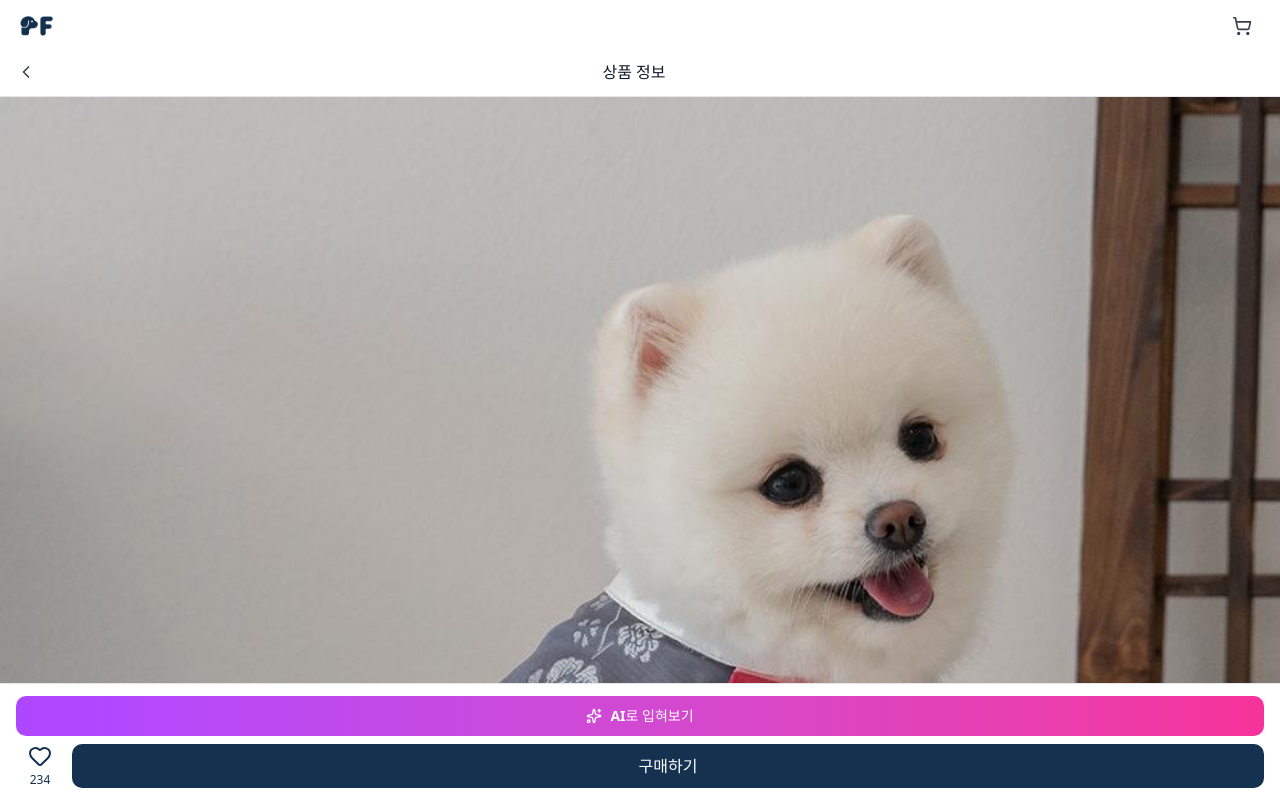
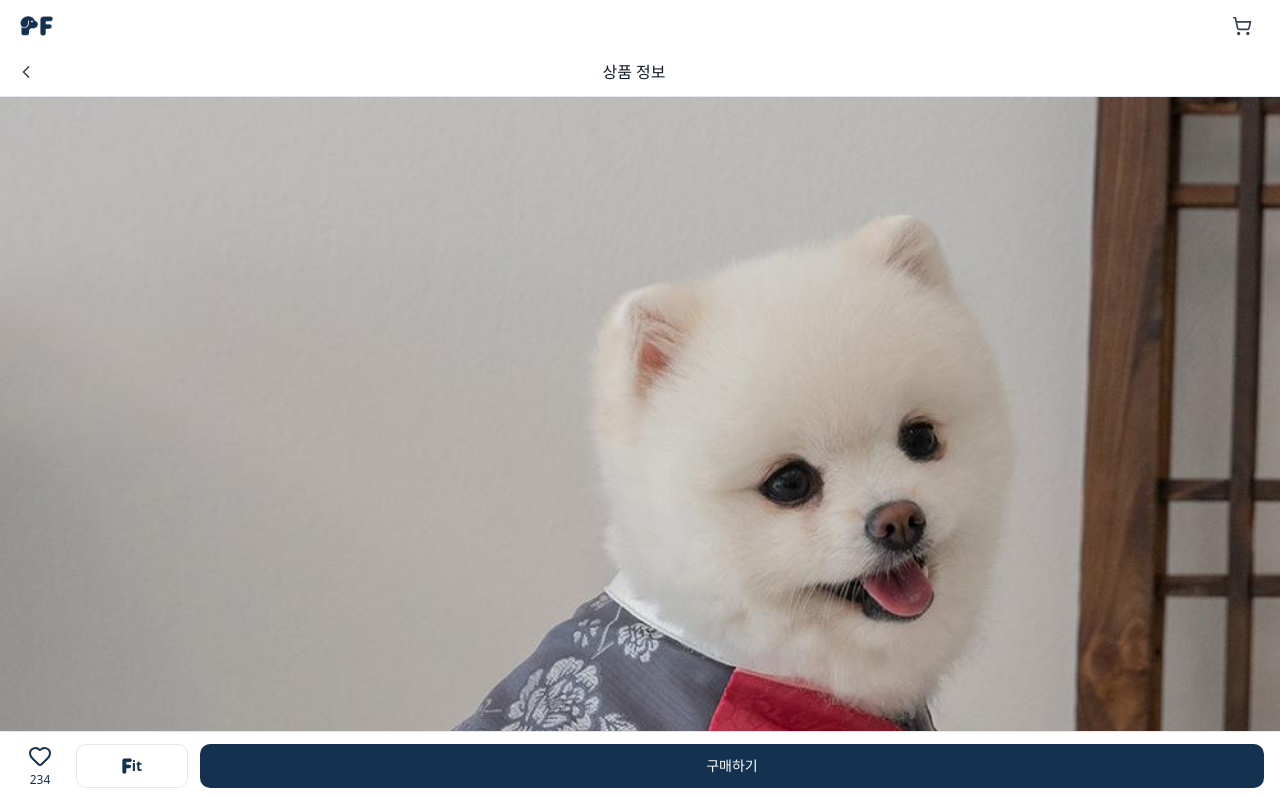
Before and after one commit to P-Project8/PetFit-Front, a React (Vite) app: page /product/1 in a window 1280 px wide. Shown: the top 798 px of the page. Built offline with nearby package versions, Linux system fonts and the light colour scheme.

Commit message:
style: AI 스타일링  버튼 디자인

```diff
--- a/src/App.tsx
+++ b/src/App.tsx
@@ -1,7 +1,6 @@
 import { useState, useEffect } from 'react';
 import { useNavigate } from 'react-router';
 import { mockCategories } from './data/mockCategories';
-import { mockBanners } from './data/mockBanners';
 import ProductSection from './components/product/ProductSection';
 import { useProductStore } from './store/productStore';
 
@@ -14,12 +13,14 @@ export default function App() {
 
   // 1. 다음 슬라이드로 이동
   const nextSlide = () => {
-    setCurrentSlide((prev) => (prev + 1) % mockBanners.length);
+    setCurrentSlide((prev) => (prev + 1) % carouselProducts.length);
   };
 
   // 2. 이전 슬라이드로 이동
   const prevSlide = () => {
-    setCurrentSlide((prev) => (prev === 0 ? mockBanners.length - 1 : prev - 1));
+    setCurrentSlide((prev) =>
+      prev === 0 ? carouselProducts.length - 1 : prev - 1
+    );
   };
 
   // 3. 5초 자동 슬라이드
@@ -54,6 +55,7 @@ export default function App() {
     }
   };
 
+  const carouselProducts = products.filter((p) => p.isCarousel).slice(0, 5);
   const newProducts = products.filter((p) => p.isNew).slice(0, 5);
   const hotProducts = products.filter((p) => p.isHot).slice(0, 5);
   const saleProducts = products.filter((p) => p.isSale).slice(0, 5);
@@ -72,8 +74,12 @@ export default function App() {
           className="flex h-full transition-transform duration-500 ease-out"
           style={{ transform: `translateX(-${currentSlide * 100}%)` }}
         >
-          {mockBanners.map((item) => (
-            <div key={item.id} className="w-full h-full shrink-0 relative">
+          {carouselProducts.map((item) => (
+            <div
+              key={item.id}
+              className="w-full h-full shrink-0 relative"
+              onClick={() => navigate(`/product/${item.id}`)}
+            >
               <div className="w-full h-full bg-gray-800">
                 {item.imageUrl && (
                   <img
@@ -98,7 +104,7 @@ export default function App() {
 
         {/* Dots Indicator */}
         <div className="absolute bottom-4 left-1/2 -translate-x-1/2 flex space-x-2 z-20">
-          {mockBanners.map((_, index) => (
+          {carouselProducts.map((_, index) => (
             <button
               key={index}
               onClick={() => setCurrentSlide(index)}
--- a/src/data/mockProducts.ts
+++ b/src/data/mockProducts.ts
@@ -2,9 +2,11 @@ export interface Product {
   id: number;
   name: string;
   price: number;
+  description?: string;
   discountRate?: number;
   imageUrl?: string;
   category: string;
+  isCarousel?: boolean;
   isNew?: boolean;
   isHot?: boolean;
   isSale?: boolean;
@@ -20,7 +22,9 @@ export const mockProducts: Product[] = [
     name: '강아지 한복',
     price: 69000,
     imageUrl: '/src/assets/images/banner1.jpg',
+    description: '추석, 설날을 기념해보세요',
     category: 'one-piece',
+    isCarousel: true,
     isNew: true,
     wishCount: 234,
     rating: 4.8,
@@ -31,8 +35,10 @@ export const mockProducts: Product[] = [
     name: '겨자 후드티',
     price: 38000,
     imageUrl: '/src/assets/images/banner2.jpg',
+    description: '캐주얼한 느낌의 후드',
     category: 'outer',
     isHot: true,
+    isCarousel: true,
     wishCount: 567,
     rating: 4.9,
     reviewCount: 142,
@@ -42,7 +48,9 @@ export const mockProducts: Product[] = [
     name: '당근 캐릭터 나시',
     price: 29000,
     imageUrl: '/src/assets/images/banner3.jpg',
+    description: '귀여운 당근이 포인트',
     category: 'top',
+    isCarousel: true,
     isLike: true,
     wishCount: 189,
     rating: 4.6,
@@ -54,7 +62,9 @@ export const mockProducts: Product[] = [
     price: 49000,
     discountRate: 50,
     imageUrl: '/src/assets/images/banner4.jpg',
+    description: '비 오는 날 걱정 마세요 :)',
     category: 'outer',
+    isCarousel: true,
     isSale: true,
     isLike: true,
     wishCount: 892,
@@ -66,7 +76,9 @@ export const mockProducts: Product[] = [
     name: '알록달록 후드티',
     price: 42000,
     imageUrl: '/src/assets/images/banner5.jpg',
+    description: '눈에 띌 수 밖에 없는 귀여움',
     category: 'top',
+    isCarousel: true,
     isHot: true,
     isNew: true,
     wishCount: 445,
--- a/src/pages/LoginPage.tsx
+++ b/src/pages/LoginPage.tsx
@@ -65,6 +65,7 @@ export default function LoginPage() {
       toast.success('로그인 되었습니다.');
       navigate('/');
     } catch (error) {
+      console.log(error);
       toast.error('로그인에 실패했습니다.');
     } finally {
       setIsLoading(false);
--- a/src/pages/ProductDetailPage.tsx
+++ b/src/pages/ProductDetailPage.tsx
@@ -1,6 +1,6 @@
 import { useState } from 'react';
 import { useParams, useNavigate } from 'react-router';
-import { Heart, Sparkles } from 'lucide-react';
+import { Heart } from 'lucide-react';
 import { calculateDiscountedPrice, hasDiscount } from '../utils/priceUtils';
 import ProductOptionModal from '../components/product/ProductOptionModal';
 import ReviewList from '../components/product/ReviewList';
@@ -37,8 +37,8 @@ export default function ProductDetailPage() {
     product.discountRate
   );
 
-  function handleWishClick() {
-    toggleLike(product.id);
+  function handleWishClick(productId) {
+    toggleLike(productId);
   }
 
   function handleBuyClick() {
@@ -110,19 +110,10 @@ export default function ProductDetailPage() {
 
       {/* Buy Button */}
       <div className="fixed bottom-0 left-0 right-0 bg-white border-t border-gray-200 px-4 py-3">
-        <div className="flex gap-2 mb-2">
-          <button
-            onClick={handleAIStyling}
-            className="flex-1 bg-gradient-to-r from-purple-500 to-pink-500 text-white py-2.5 rounded-lg font-semibold text-sm active:opacity-90 transition-opacity flex items-center justify-center gap-2"
-          >
-            <Sparkles className="w-4 h-4" />
-            AI로 입혀보기
-          </button>
-        </div>
-        <div className="flex gap-2">
+        <div className="flex gap-3">
           <button
             className="text-[#14314F] text-xs w-12 flex flex-col items-center gap-1"
-            onClick={handleWishClick}
+            onClick={() => handleWishClick(product.id)}
           >
             {product.isLike ? (
               <Heart className="text-red-600 fill-red-600" />
@@ -132,8 +123,15 @@ export default function ProductDetailPage() {
             {product.wishCount}
           </button>
           <button
+            onClick={handleAIStyling}
+            className="w-28 text-[#14314F] py-2.5 rounded-lg border-gray-200 border font-semibold text-sm active:opacity-90 transition-opacity flex items-center justify-center"
+          >
+            <img src="/F.png" alt="@F" className="h-4" />
+            <span className='font-["Kakamora"] text-sm'>it</span>
+          </button>
+          <button
             onClick={handleBuyClick}
-            className="flex-1 bg-[#14314F] text-white py-2.5 rounded-lg font-semibold text-base active:bg-[#0d1f33] transition-colors"
+            className="flex-1 bg-[#14314F] text-white py-2.5 rounded-lg font-semibold text-sm active:bg-[#0d1f33] transition-colors"
           >
             구매하기
           </button>
```
